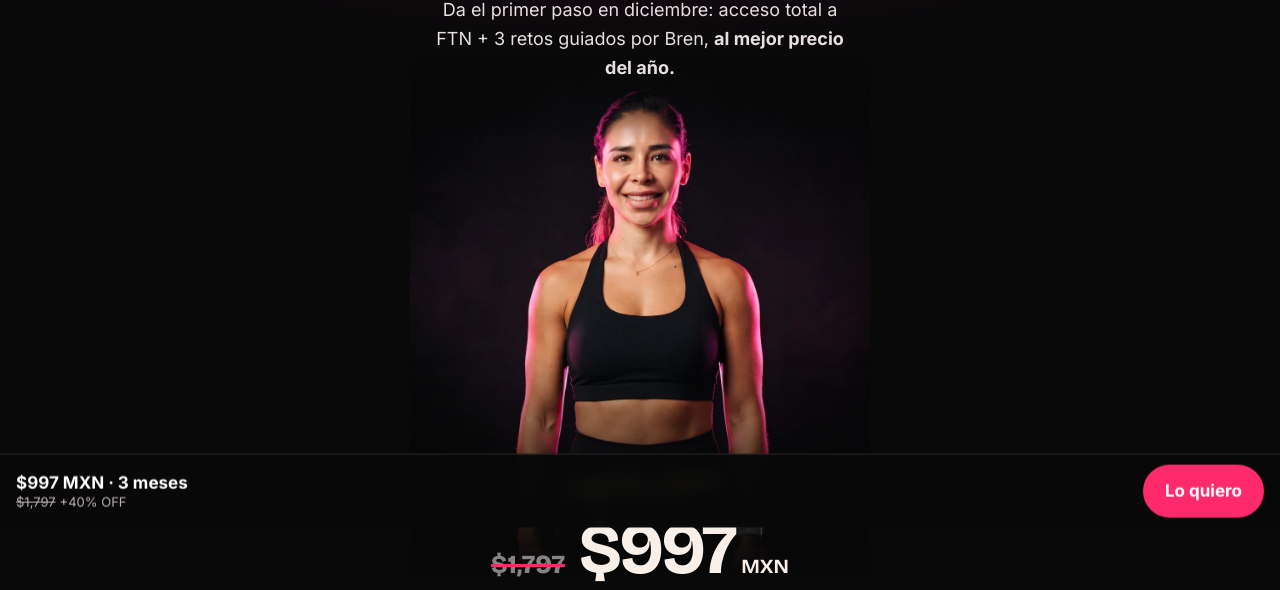
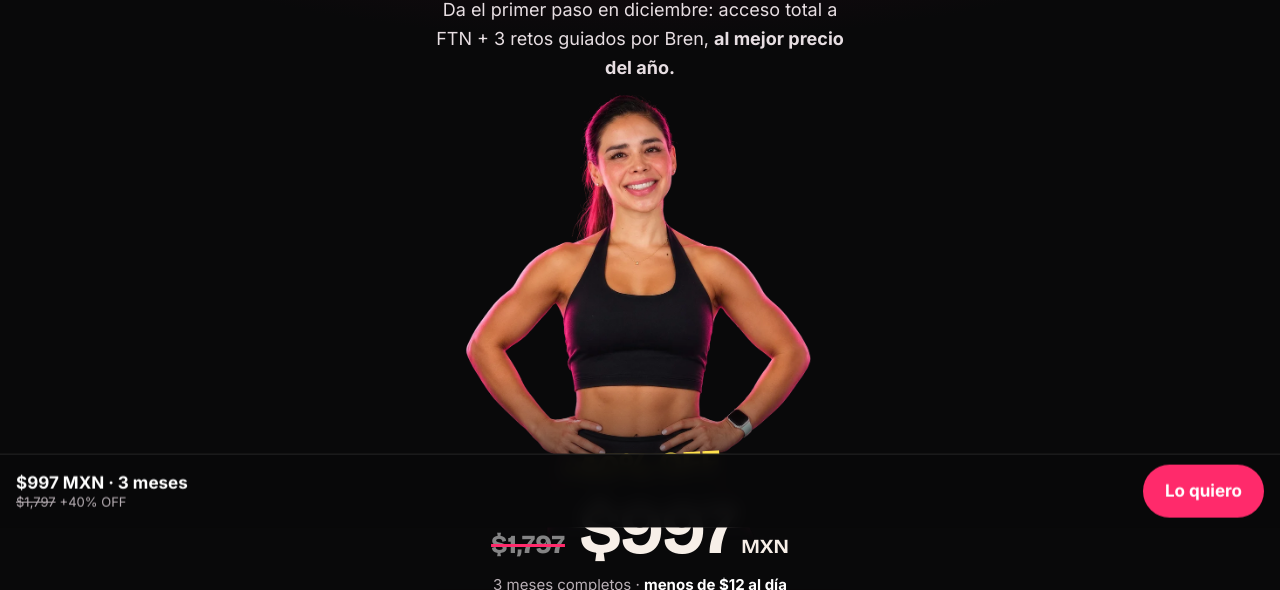
Before and after one commit to HumbertoMLL/experimento-ftn, a plain HTML site: page black-friday/index.html in a window 1280 px wide. Shown: the part 354-944 px from the top of the page. Drawn offline with nearby package versions, Linux system fonts and the light colour scheme.

Commit message:
Black Friday: foto real de Bren en el hero y mockup de los 3 retos
Co-Authored-By: Claude Fable 5.2 <noreply@anthropic.com>

```diff
--- a/black-friday/index.html
+++ b/black-friday/index.html
@@ -75,8 +75,10 @@ body:has(.barra-cierre:not([hidden])){padding-top:38px}
 .hero{position:relative;padding:30px 0 44px;background:radial-gradient(90% 46% at 50% 0%,#3a0c22 0%,var(--negro) 72%)}
 .hero h1{font-size:clamp(44px,13vw,66px);margin-bottom:14px}
 .hero .sub{font-size:18px;color:#E7DEE2;max-width:430px;margin:0 auto}
-.hero-foto{position:relative;margin:-34px auto -150px;max-width:460px;
-  -webkit-mask-image:linear-gradient(transparent 2%,#000 16%,#000 52%,transparent 92%);mask-image:linear-gradient(transparent 2%,#000 16%,#000 52%,transparent 92%)}
+.hero-foto{position:relative;margin:6px auto -120px;max-width:480px;
+  -webkit-mask-image:linear-gradient(#000 60%,transparent 94%);mask-image:linear-gradient(#000 60%,transparent 94%)}
+.telefonos{margin:26px -22px 6px;-webkit-mask-image:radial-gradient(75% 70% at 50% 50%,#000 60%,transparent 100%);mask-image:radial-gradient(75% 70% at 50% 50%,#000 60%,transparent 100%)}
+.telefonos img{width:100%}
 .hero>.in:first-child{position:relative;z-index:1}
 .hero-pie{position:relative}
 .hero .cta{margin-top:20px}
@@ -260,7 +262,7 @@ footer{padding:28px 0 96px;text-align:center;font-size:12px;color:rgba(255,255,2
     <p class="sub">Da el primer paso en diciembre: acceso total a FTN + 3 retos guiados por Bren, <b>al mejor precio del año.</b></p>
   </div>
   <div class="hero-foto">
-    <img src="/assets/black-friday/bren-hero.webp" width="1080" height="1340" alt="Bren, coach de FTN" fetchpriority="high">
+    <img src="/assets/black-friday/bren-bf.webp" width="1100" height="1101" alt="Bren, coach de FTN" fetchpriority="high">
   </div>
   <div class="in hero-pie">
     <p class="off">+40% OFF</p>
@@ -316,6 +318,7 @@ footer{padding:28px 0 96px;text-align:center;font-size:12px;color:rgba(255,255,2
     <p class="kicker sube">Tu ruta de 3 meses</p>
     <h2 class="sube">3 retos. Un paso a la vez. Yo te llevo de la mano.</h2>
     <p class="sube" style="color:#E7DEE2">No compras tres programas. Compras llegar a marzo siendo la que sí se cumplió. Cada reto te deja lista para el siguiente.</p>
+    <div class="telefonos sube"><img src="/assets/black-friday/retos-telefonos.webp" width="1400" height="788" alt="Los tres retos en la app de FTN: Reto 2%, Reto Reset y Reto 4x4" loading="lazy"></div>
     <ol class="ruta">
       <li class="sube">
         <p class="cuando">Empiezas el 30 de noviembre · 28 días</p>
```
Also changed, not shown: assets/black-friday/bren-bf.webp (added), assets/black-friday/retos-telefonos.webp (added).
